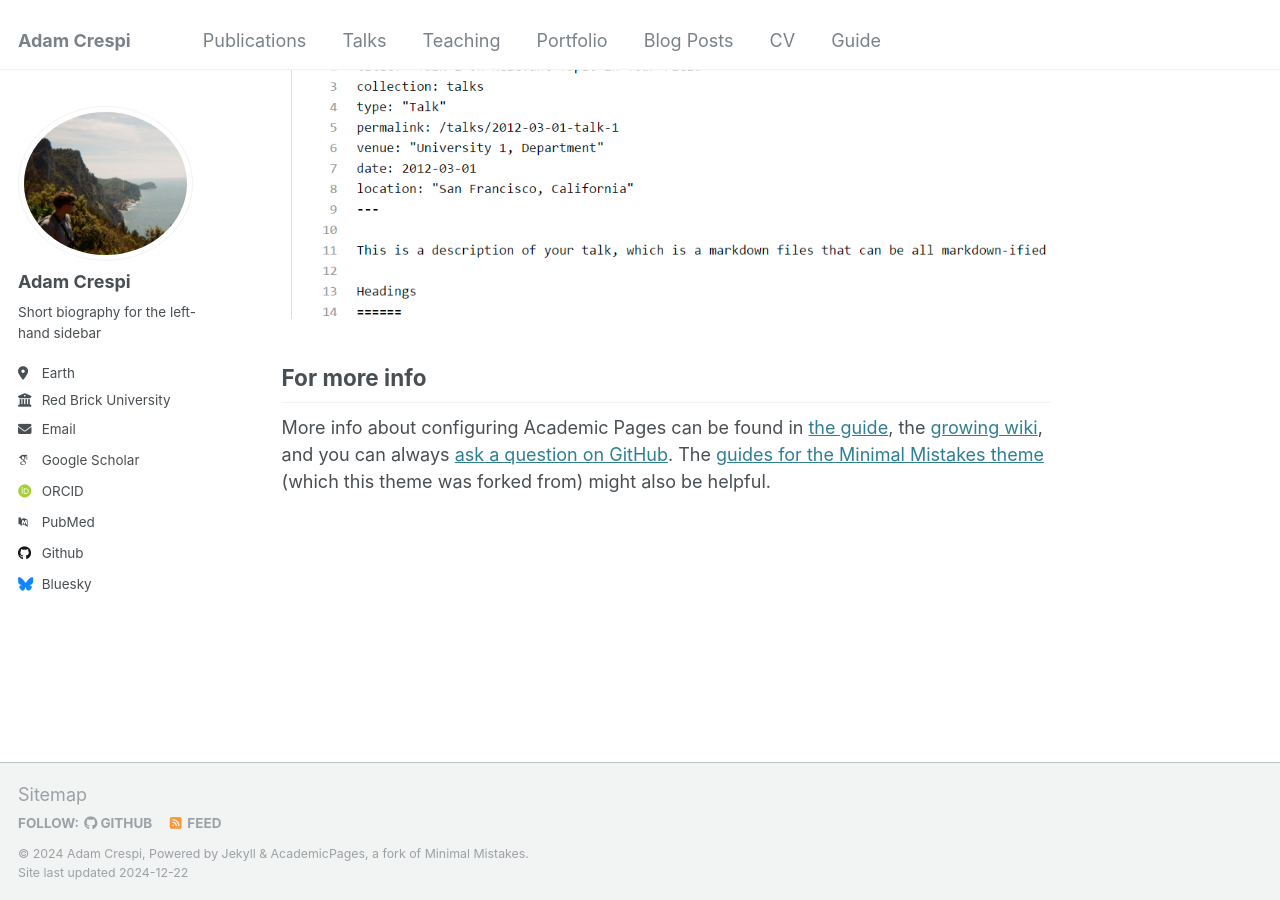
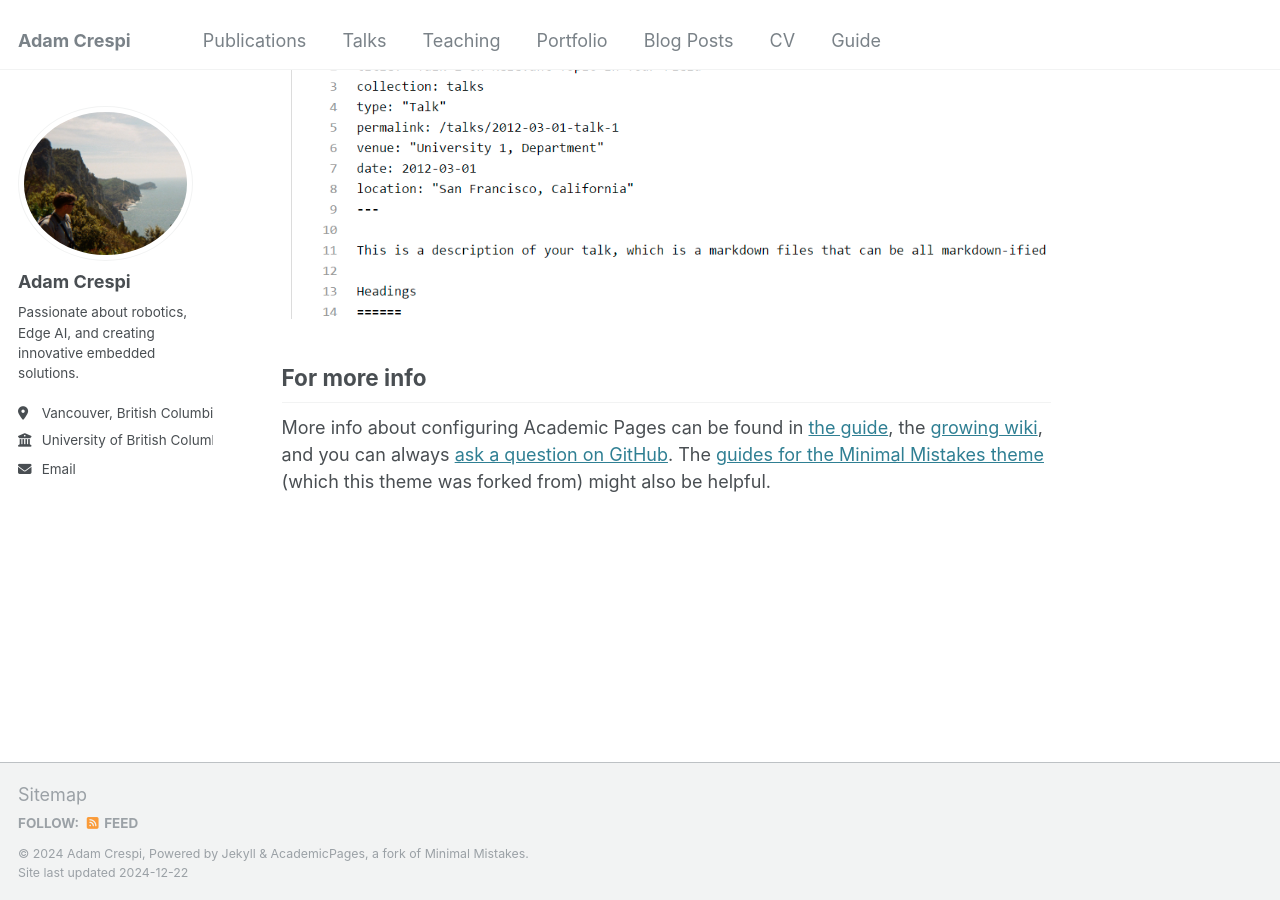
Before and after one commit to adamcrespi/adamcrespi.github.io, a Jekyll site: the page built from _pages/about.md, in a window 1280 px wide and 900 px high, scrolled down 2643 px. Built offline with Jekyll 4.4.1, drawn with Linux system fonts in a browser that asks for light colours; some web fonts are replaced.

Commit message:
Update _config.yml

```diff
--- a/_config.yml
+++ b/_config.yml
@@ -24,32 +24,25 @@ author:
   avatar           : "linkedFILM.jpg"
   name             : "Adam Crespi"
   pronouns         : # example: "she/her"
-  bio              : "Short biography for the left-hand sidebar"
-  location         : "Earth"
-  employer         : "Red Brick University"
+  bio              : "Passionate about robotics, Edge AI, and creating innovative embedded solutions."
+  location         : "Vancouver, British Columbia"
+  employer         : "University of British Columbia"
   uri              : # URL
-  email            : "none@example.org"
+  email            : "adamcrespi43@gmail.com"
 
   # Academic websites
-  arxiv            : # URL - Update with the correct link to your profile
-  googlescholar    : "https://scholar.google.com/citations?user=PS_CX0AAAAAJ"
-  impactstory      : # URL
-  orcid            : "http://orcid.org/yourorcidurl"
-  semantic         : # URL
-  pubmed           : "https://www.ncbi.nlm.nih.gov/pubmed/?term=john+snow"
-  researchgate     : # URL
-  scopus           : # URL
+  linkedin         : "https://www.linkedin.com/in/adam-crespi/"
 
   # Repositories and software development
-  bitbucket        : # Username - Update with your username on the site
-  codepen          : # Username
-  dribbble         : # Username
-  github           : "academicpages"
-  kaggle           : # Username
-  stackoverflow    : # User number or user number and name (i.e., use "1" or "1/jeff-atwood")
+  # bitbucket        : # Username - Update with your username on the site
+  # codepen          : # Username
+  # dribbble         : # Username
+  # github           : "academicpages"
+  # kaggle           : # Username
+  # stackoverflow    : # User number or user number and name (i.e., use "1" or "1/jeff-atwood")
 
   # Social media
-  bluesky          : "bsky.app" # Replace this with you Bluesky username
+  bluesky          : #username # Replace this with you Bluesky username
   facebook         : # Username
   flickr           : # Username
   foursquare       : # Username
```
